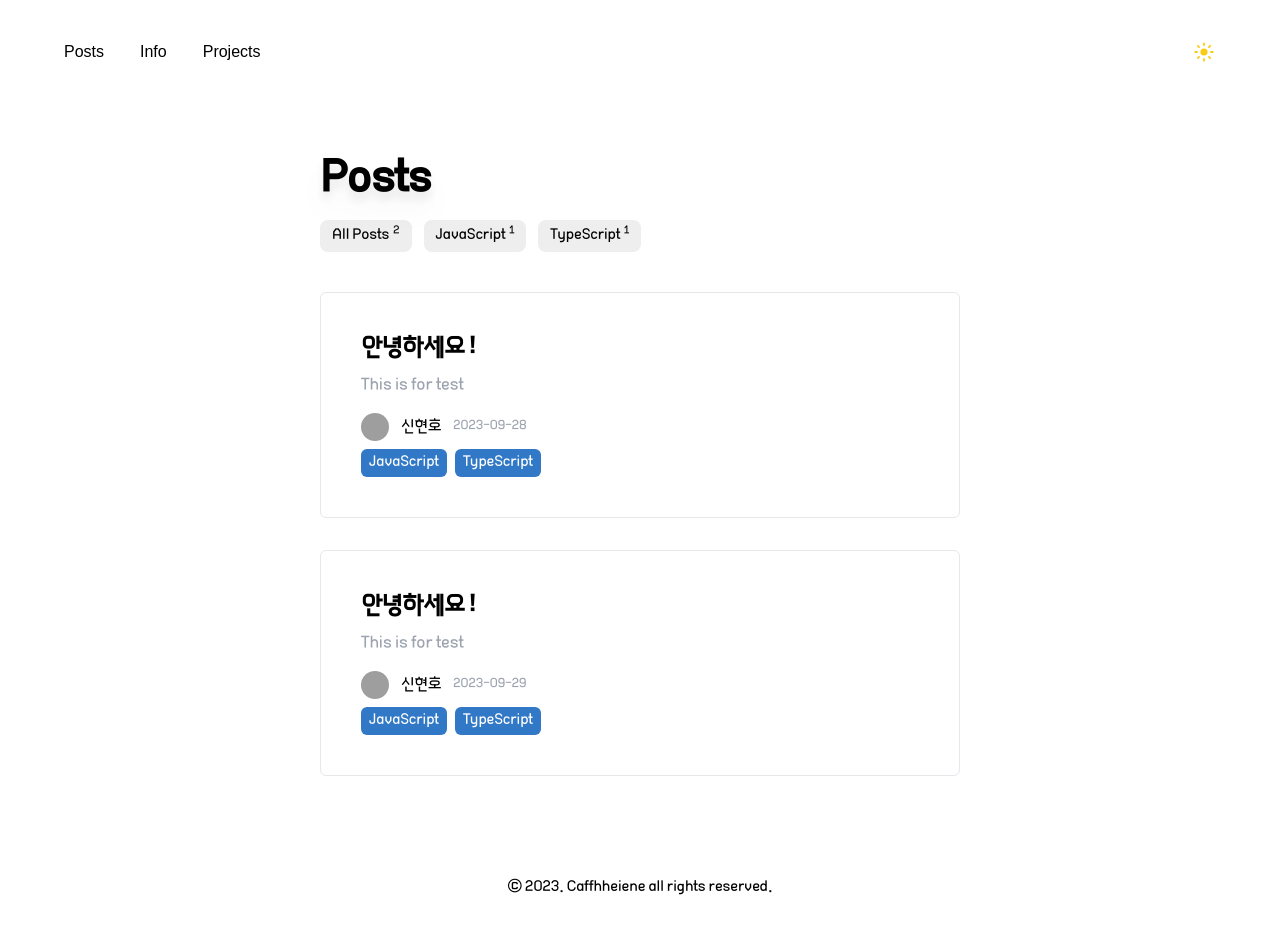
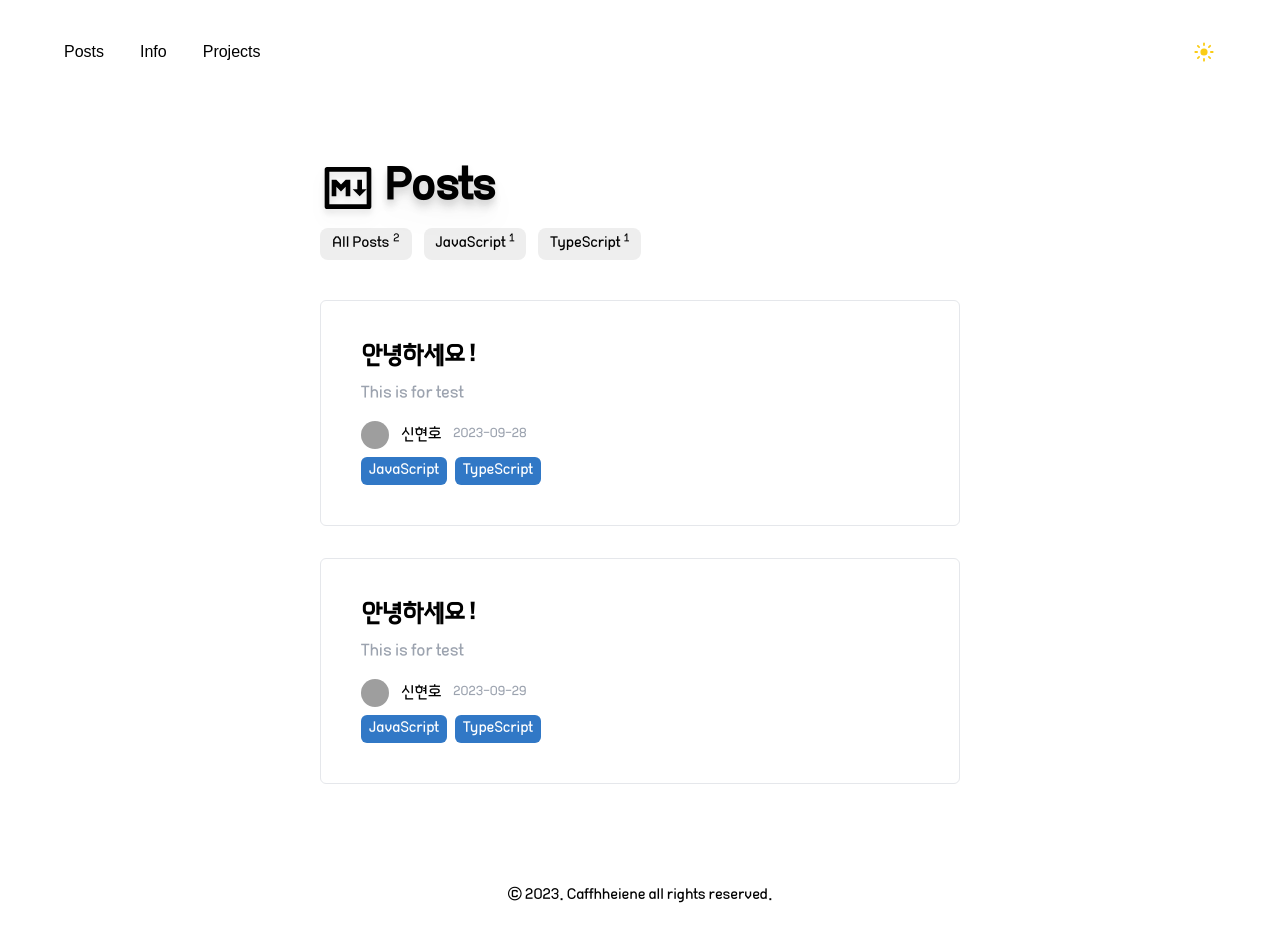
Before and after one commit to SWARVY/Caffhheiene_web, a Next.js app in the folder caffhheiene/: page /posts in a window 1280 px wide. Shown: the top 942 px of the page. Built offline with nearby package versions, Linux system fonts and the light colour scheme; grey boxes are pictures that could not be loaded; a web font is replaced by a local one.

Commit message:
feat : 각 페이지에서 반복 사용되던 Title 파트를 개별 컴포넌트로 분리하여 작성

```diff
--- /dev/null
+++ b/caffhheiene/src/components/Title.tsx
@@ -0,0 +1,15 @@
+import { type ReactNode } from 'react';
+
+interface TitleProps {
+  svg: ReactNode;
+  title: string;
+}
+
+export default function Title({ svg, title }: TitleProps) {
+  return (
+    <div className="flex w-full items-center justify-center md:justify-start gap-2 drop-shadow-lg">
+      {svg}
+      <h1 className="text-6xl md:text-5xl mt-2 drop-shadow-xl font-bold">{title}</h1>
+    </div>
+  );
+}
--- a/caffhheiene/src/containers/posts/PostTags.tsx
+++ b/caffhheiene/src/containers/posts/PostTags.tsx
@@ -1,15 +1,15 @@
+import Title from '@/components/Title';
 import { MAIN_TITLE } from '@/constants/title';
 import Filter from '@/containers/posts/Filter';
 import { getCategoryData } from '@/utils/getPostData';
+import { MarkdownSVG } from '../../../public/svgs';
 
 export default function PostTags() {
   const tagData = getCategoryData();
 
   return (
     <div className="flex-col w-full space-y-3 items-center justify-center">
-      <div className="flex w-full justify-center md:justify-start">
-        <h1 className="text-6xl md:text-5xl drop-shadow-xl font-bold">{MAIN_TITLE.posts}</h1>
-      </div>
+      <Title svg={<MarkdownSVG className="w-14 h-14" />} title={MAIN_TITLE.posts} />
       <div className="flex flex-wrap w-full justify-center md:justify-start md:justify-items-center gap-3">
         {tagData.map((tag, idx) => (
           <Filter key={idx} name={tag.name} amount={tag.amount} />
```
